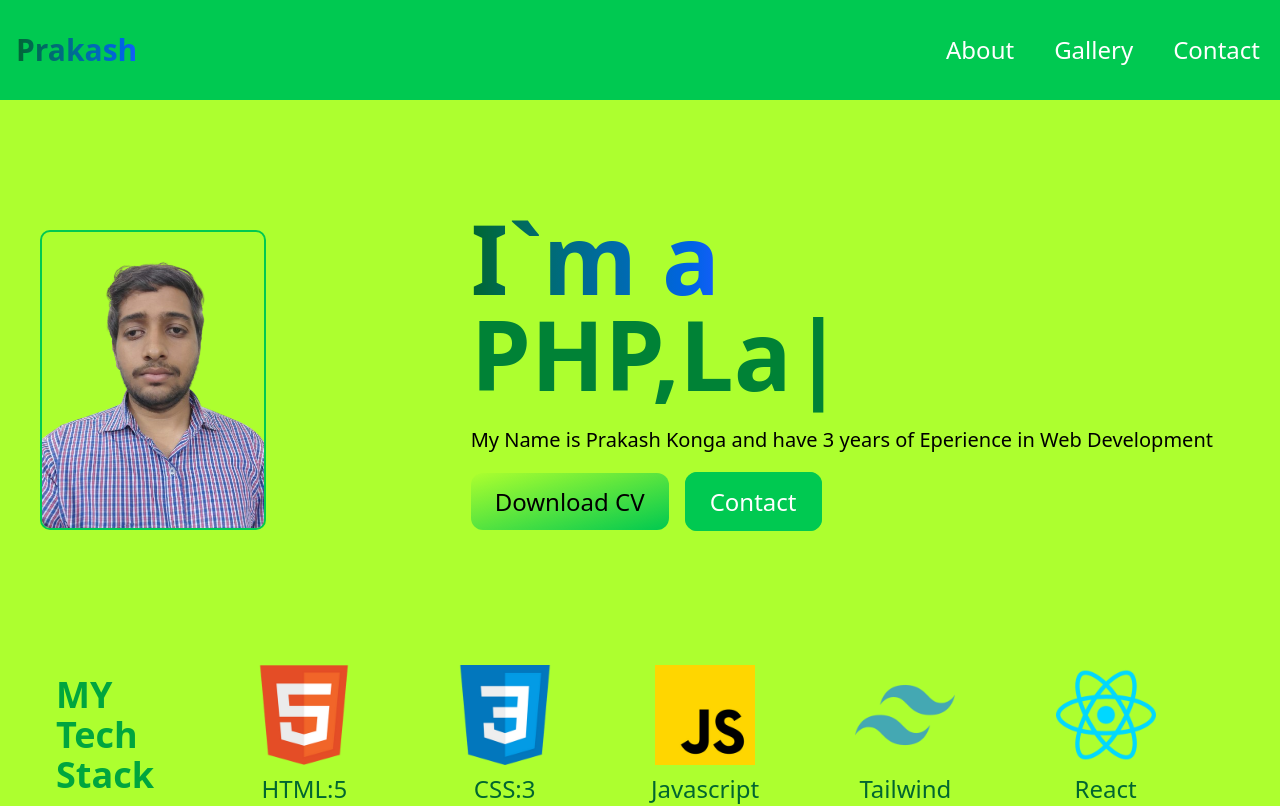
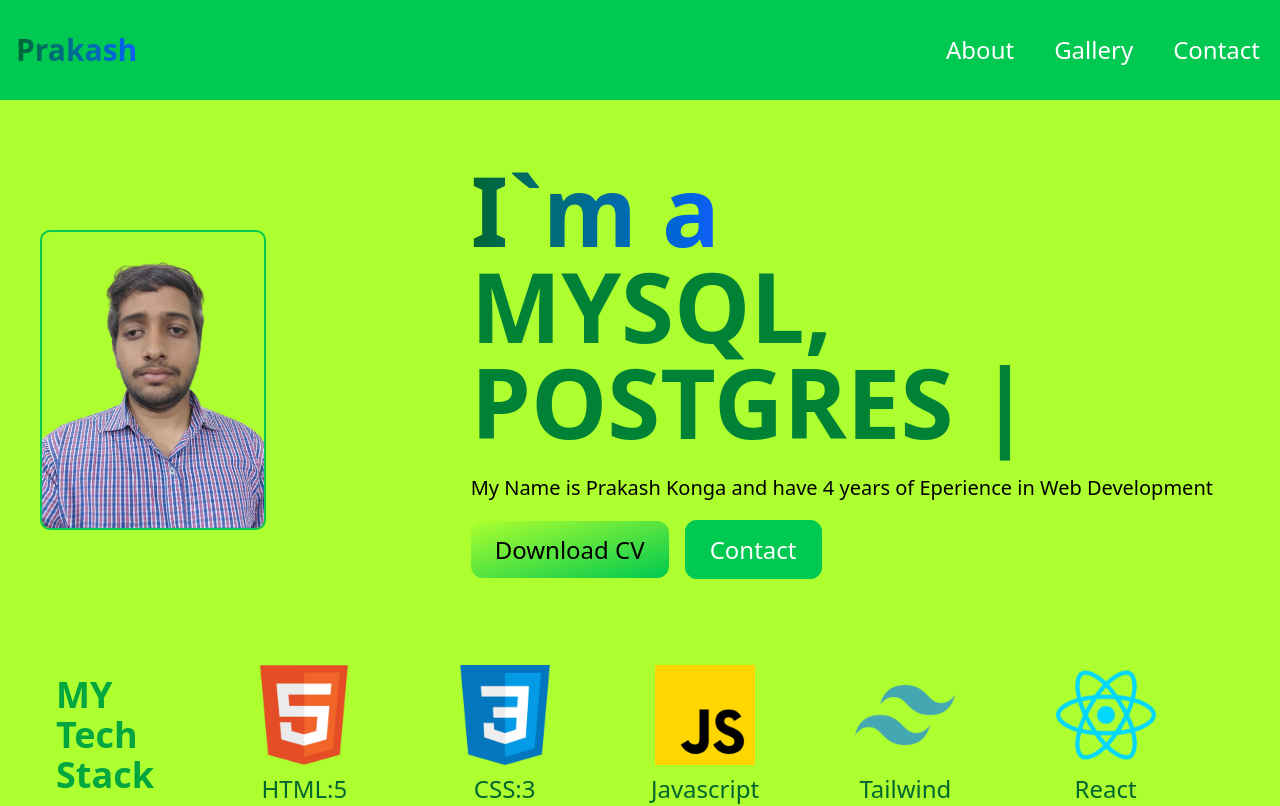
Before and after one commit to Prakash-7382012092/portfolio, a React (Vite) app: page / in a window 1280 px wide. Shown: the top 806 px of the page. Built offline with nearby package versions, Linux system fonts and the light colour scheme.

Commit message:
sadsafds

```diff
--- a/src/components/Hero.jsx
+++ b/src/components/Hero.jsx
@@ -15,11 +15,11 @@ const Hero = () => {
                     I`m  a
                 </span>   <br/>
                 <TypeAnimation sequence={[
-                    "PHP Full Stack",
+                    "PHP LARAVEL CI",
                     1000,
-                    "React Desinger",
+                    "React Redux Vue Vuex",
                     1000,
-                    "PHP,Laravel,React"
+                    "MYSQL, POSTGRES SQL"
                 ]}
                 wrapper="span"
                 speed={50}
@@ -28,7 +28,7 @@ const Hero = () => {
 
             </h1>
             <p data-aos="fade-down" className='text-green text-2xl sm:text-lg my-6 lg:text-xl'>
-               My Name is Prakash Konga  and  have 3 years of Eperience in Web Development
+               My Name is Prakash Konga  and  have 4 years of Eperience in Web Development
             </p>
 
             <div data-aos="fade-down" className="my-8 md:flex sm:block">
```
